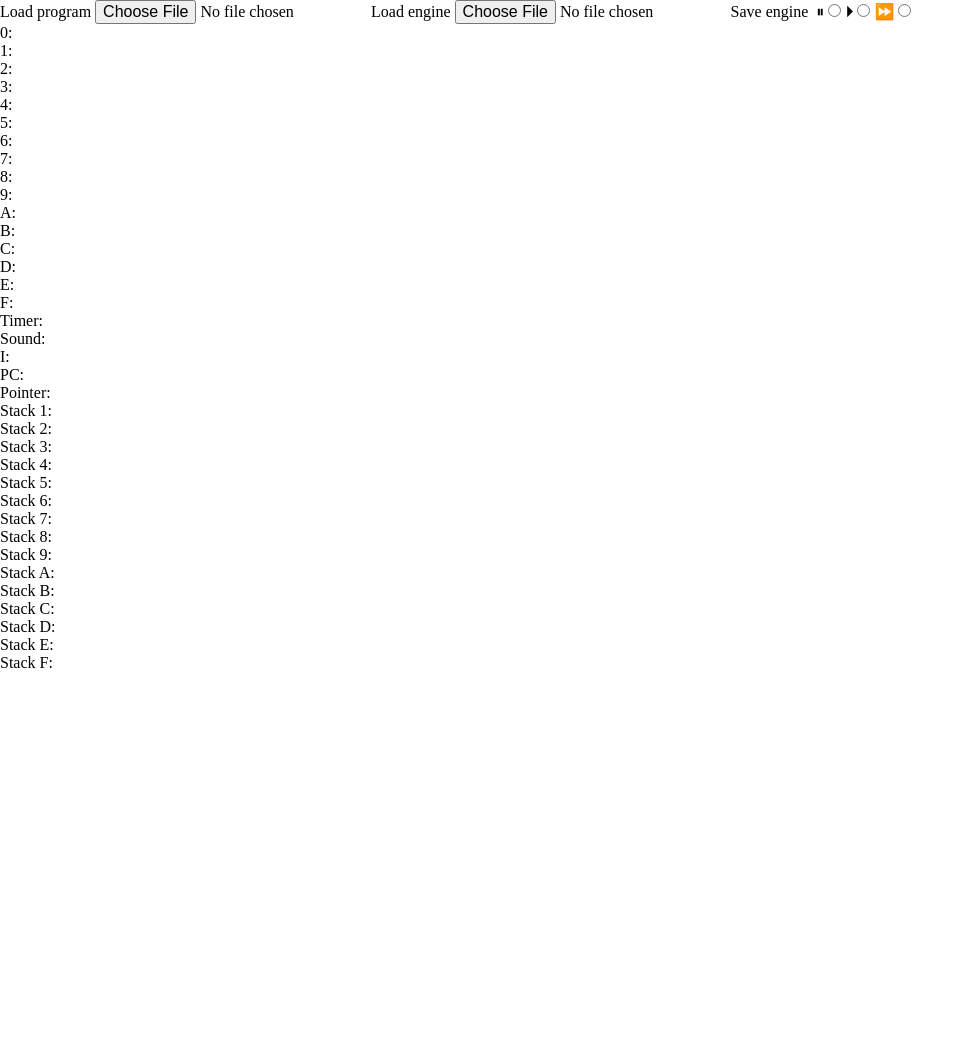
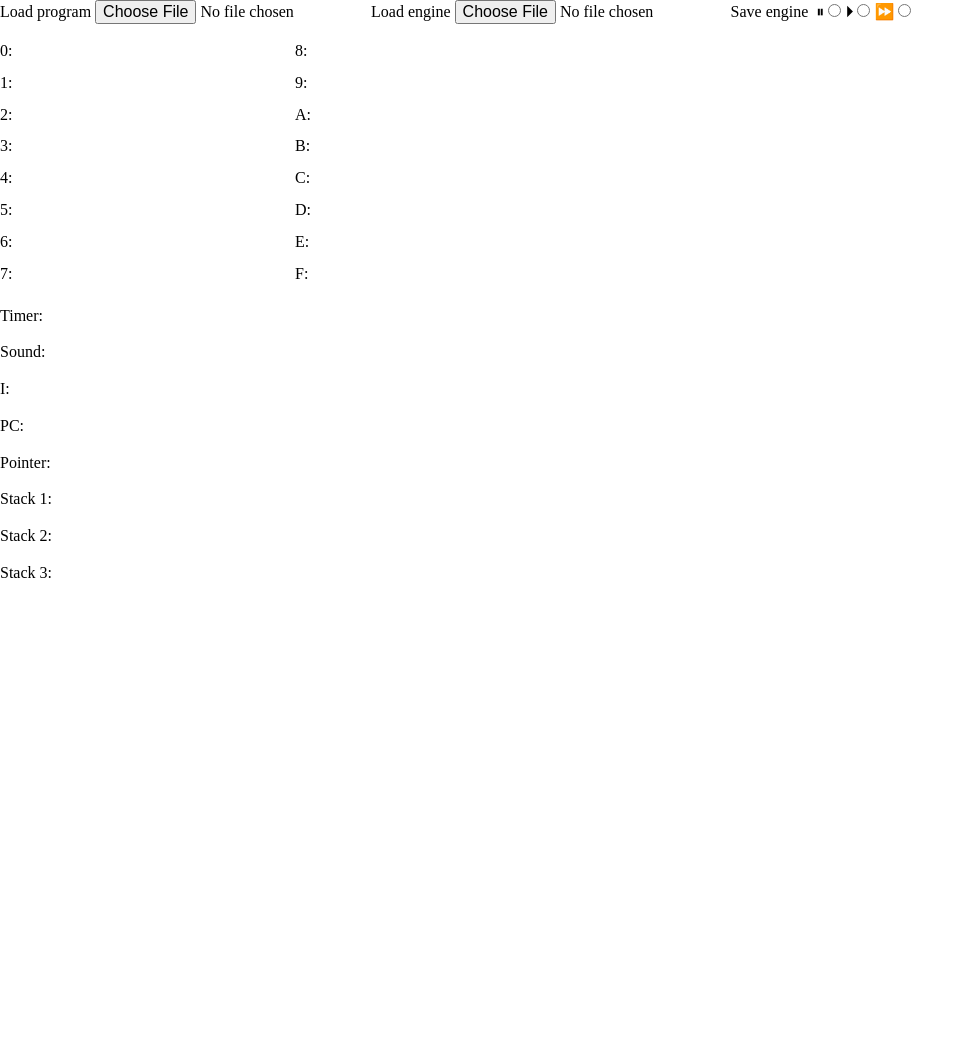
Before and after one commit to pldiiw/1arc, a website with bundled scripts: page src/gui/index.html in a window 1280 px wide. Shown: the top 1044 px of the page, without its empty margins (0-974 px from the left). Built offline with nearby package versions, Linux system fonts and the light colour scheme.

Commit message:
Add data section's CSS

```diff
--- a/src/gui/css/index.css
+++ b/src/gui/css/index.css
@@ -1,3 +1,71 @@
+/* Begin data section */
+
+#data-section {
+  width: 590px;
+  height: 560px;
+}
+
+#data-section .data-registers-subsection {
+  width: 100%;
+  height: 46.43%;
+}
+
+#data-section .data-registers-subsection ol {
+  width: 100%;
+  height: 100%;
+  list-style: none;
+  display: flex;
+  flex-direction: column;
+  flex-wrap: wrap;
+}
+
+#data-section .data-registers-subsection li {
+  width: 50%;
+  height: 12.25%;
+}
+
+#data-section .data-registers-subsection li p {
+  display: inline-block;
+  width: 10%;
+  height: 100%;
+}
+
+#data-section .data-registers-subsection li samp {
+  display: inline-block;
+  width: 40%;
+  height: 100%;
+}
+
+#data-section .other-registers-subsection {
+  width: 100%;
+  height: 53.57%;
+}
+
+#data-section .other-registers-subsection ol {
+  width: 100%;
+  height: 100%;
+  list-style: none;
+  overflow: scroll;
+}
+
+#data-section .other-registers-subsection li {
+  width: 100%;
+  height: 12.25%;
+}
+
+#data-section .other-registers-subsection li p {
+  display: inline-block;
+  width: 25%;
+  height: 100%;
+}
+
+#data-section .other-registers-subsection li samp {
+  display: inline-block;
+  width: 75%;
+  height: 100%;
+}
+
+/* End data section */
 /* Begin memory section */
 
 #memory-section {
--- a/src/gui/index.html
+++ b/src/gui/index.html
@@ -80,7 +80,7 @@
         <li><p>Stack D:</p><samp id="stack-D"></samp></li>
         <li><p>Stack E:</p><samp id="stack-E"></samp></li>
         <li><p>Stack F:</p><samp id="stack-F"></samp></li>
-      <ol>
+      </ol>
     </div>
   </div>
   <div id="display-section" class="main-component">
```
